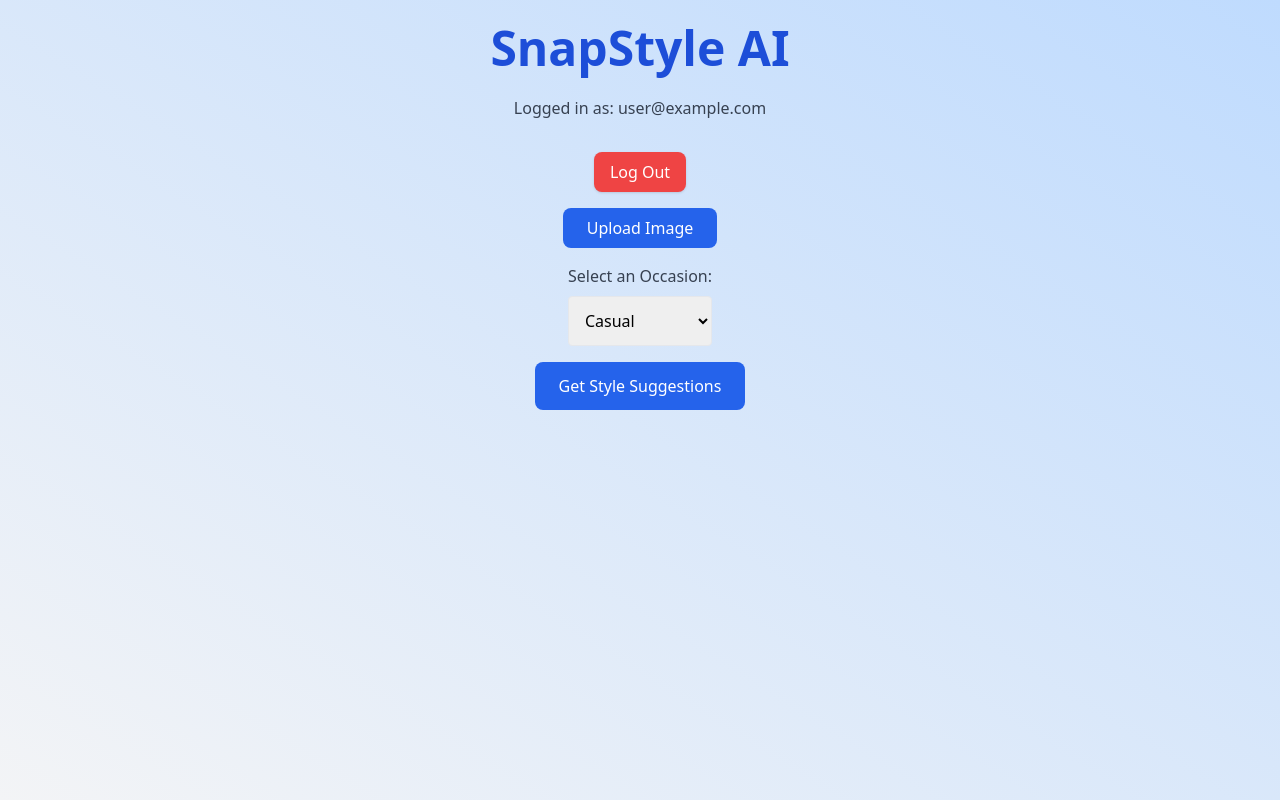
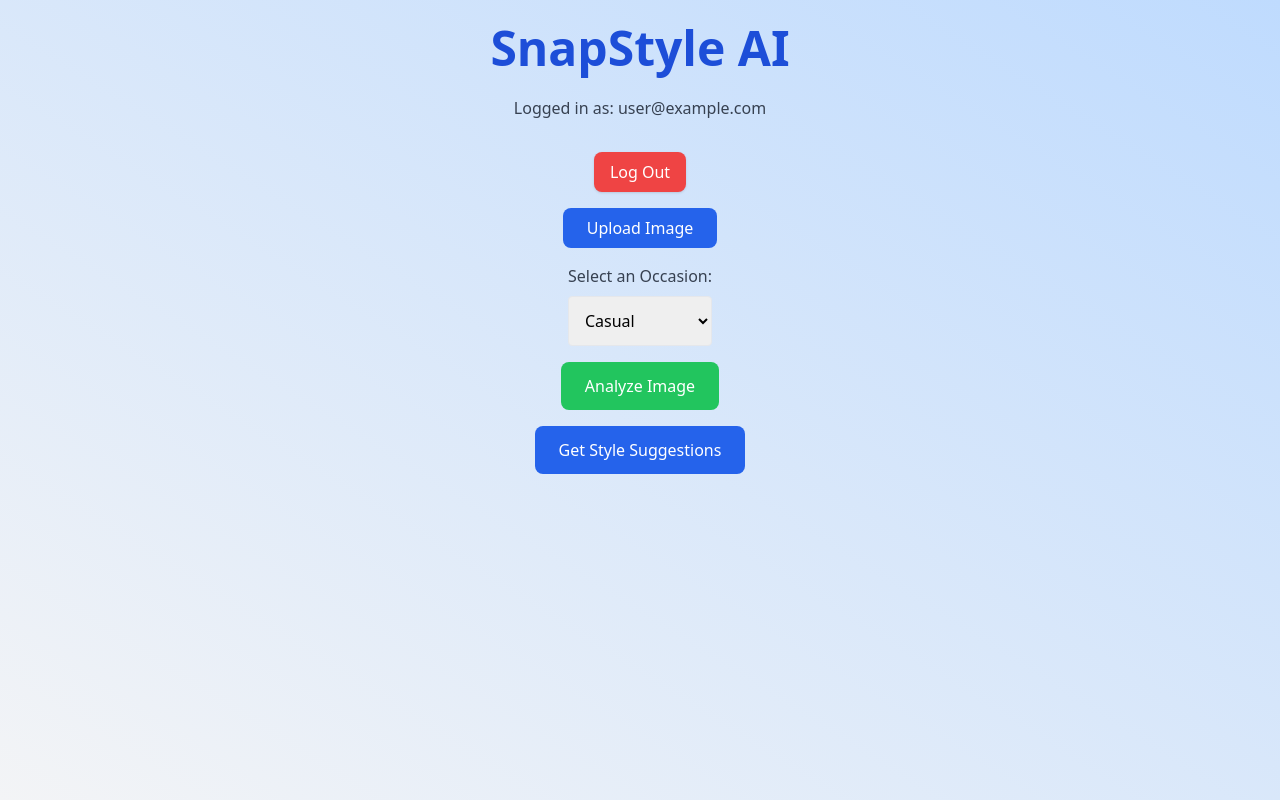
Before and after one commit to Shikhararora19/snapstyle-ai, a React (Create React App) app: page /home in a window 1280 px wide. Built offline with nearby package versions, Linux system fonts and the light colour scheme; no server answers; sample sign-in values are in the browser's storage.

Commit message:
Update: Changing AI recommendations to consider weather as well

```diff
--- a/src/pages/Home.tsx
+++ b/src/pages/Home.tsx
@@ -6,6 +6,7 @@ import { useNavigate } from "react-router-dom";
 import { useAuthState } from "react-firebase-hooks/auth";
 import { auth } from "../firebase/firebase-config";
 import { getLocation } from "../utils/getLocation";
+import { analyzeImage } from "../services/visionApi"; // Import the image analysis function
 import LogoutButton from "../components/LogoutButton";
 
 const Home: React.FC = () => {
@@ -13,6 +14,7 @@ const Home: React.FC = () => {
   const [imageUrl, setImageUrl] = useState<string | null>(null);
   const [occasion, setOccasion] = useState<string>("Casual");
   const [weatherData, setWeatherData] = useState<WeatherResponse | null>(null);
+  const [analyzedData, setAnalyzedData] = useState<string | null>(null); // To store analysis results
   const navigate = useNavigate();
 
   useEffect(() => {
@@ -31,14 +33,39 @@ const Home: React.FC = () => {
     fetchWeather();
   }, []);
 
-  const handleGetStyles = () => {
+  const handleAnalyzeImage = async () => {
     if (!imageUrl) {
       alert("Please upload an image first.");
       return;
     }
-    navigate("/results", { state: { imageUrl, occasion } });
+    try {
+      const analysisResult = await analyzeImage(imageUrl);
+      console.log("Analysis result:", analysisResult);
+      setAnalyzedData(analysisResult); // Store analysis results
+    } catch (error) {
+      console.error("Error analyzing image:", error);
+      alert("Failed to analyze the image.");
+    }
   };
 
+  const handleGetStyles = () => {
+    if (!imageUrl || !analyzedData) {
+      alert("Please upload and analyze an image first.");
+      return;
+    }
+    if (!weatherData) {
+      alert("Weather data is not available. Please wait or reload the page.");
+      return;
+    }
+    navigate("/results", {
+      state: {
+        imageUrl,
+        occasion,
+        analyzedData,
+        weather: weatherData, // Pass weather data to the results
+      },
+    });
+  };
   return (
     <div className="flex flex-col items-center p-6 bg-gradient-to-tr from-gray-100 to-blue-200 min-h-screen animate-fade-in">
       <h1 className="text-5xl font-bold text-blue-700 mb-6 hover:text-blue-900 transition duration-300">
@@ -49,6 +76,16 @@ const Home: React.FC = () => {
           <p className="text-gray-700 mb-4">Logged in as: {user.email}</p>
           <LogoutButton />
           <FileUpload setImageUrl={setImageUrl} />
+          {imageUrl && (
+            <div className="mt-4">
+              <p className="text-gray-600">Uploaded Image:</p>
+              <img
+                src={imageUrl}
+                alt="Uploaded Preview"
+                className="mt-2 max-w-xs border rounded-lg shadow"
+              />
+            </div>
+          )}
           {weatherData && <WeatherWidget weather={weatherData} />}
           <div className="mt-4">
             <label
@@ -70,6 +107,12 @@ const Home: React.FC = () => {
             </select>
           </div>
           <button
+            onClick={handleAnalyzeImage}
+            className="bg-green-500 text-white px-6 py-3 mt-4 rounded-lg hover:bg-green-600 transition duration-300"
+          >
+            Analyze Image
+          </button>
+          <button
             onClick={handleGetStyles}
             className="bg-blue-600 text-white px-6 py-3 mt-4 rounded-lg hover:bg-blue-700 transition duration-300"
           >
--- a/src/pages/Results.tsx
+++ b/src/pages/Results.tsx
@@ -1,21 +1,18 @@
 import React, { useEffect, useState } from "react";
 import { useLocation, useNavigate } from "react-router-dom";
 import StyleCard from "../components/StyleCard";
-import { fetchStyles } from "../services/stylesApi";
+import WeatherWidget from "../components/WeatherWidget";
 
 const Results: React.FC = () => {
   const location = useLocation();
   const navigate = useNavigate();
-
-  // Add a fallback for state
-  const { imageUrl, occasion } = location.state || { imageUrl: null, occasion: null };
+  const { imageUrl, occasion, analyzedData, weather } = location.state || {};
 
   const [styles, setStyles] = useState<any[]>([]);
   const [loading, setLoading] = useState(true);
 
   useEffect(() => {
-    // Redirect back to home if required state is missing
-    if (!imageUrl || !occasion) {
+    if (!imageUrl || !occasion || !analyzedData || !weather) {
       alert("Missing required data. Redirecting to Home.");
       navigate("/");
       return;
@@ -23,11 +20,13 @@ const Results: React.FC = () => {
 
     const getStyles = async () => {
       try {
-        const response = await fetchStyles(imageUrl, occasion);
-        console.log("Fetched styles:", response);
-
-        // Use items directly from the response
-        setStyles(response.items || []);
+        const response = await fetch("/.netlify/functions/fetch-styles", {
+          method: "POST",
+          headers: { "Content-Type": "application/json" },
+          body: JSON.stringify({ imageUrl, occasion, analyzedData, weather }),
+        });
+        const data = await response.json();
+        setStyles(data.items || []);
       } catch (error) {
         console.error("Error fetching styles:", error);
       } finally {
@@ -36,18 +35,16 @@ const Results: React.FC = () => {
     };
 
     getStyles();
-  }, [imageUrl, occasion, navigate]);
+  }, [imageUrl, occasion, analyzedData, weather, navigate]);
 
   if (loading) return <p>Loading styles...</p>;
-
-  if (styles.length === 0) {
-    return <p>No styles available. Please try again later.</p>;
-  }
+  if (styles.length === 0) return <p>No styles available. Please try again later.</p>;
 
   return (
     <div className="p-4">
       <h1 className="text-2xl font-bold mb-4">Style Recommendations</h1>
-      <div className="grid grid-cols-1 md:grid-cols-2 lg:grid-cols-3 gap-4">
+      {weather && <WeatherWidget weather={weather} />} {/* Show weather */}
+      <div className="grid grid-cols-1 md:grid-cols-3 gap-4">
         {styles.map((style, index) => (
           <StyleCard key={index} style={style} />
         ))}
```
Also changed, not shown: 2 other files (tests, documents, lock files or other folders).
